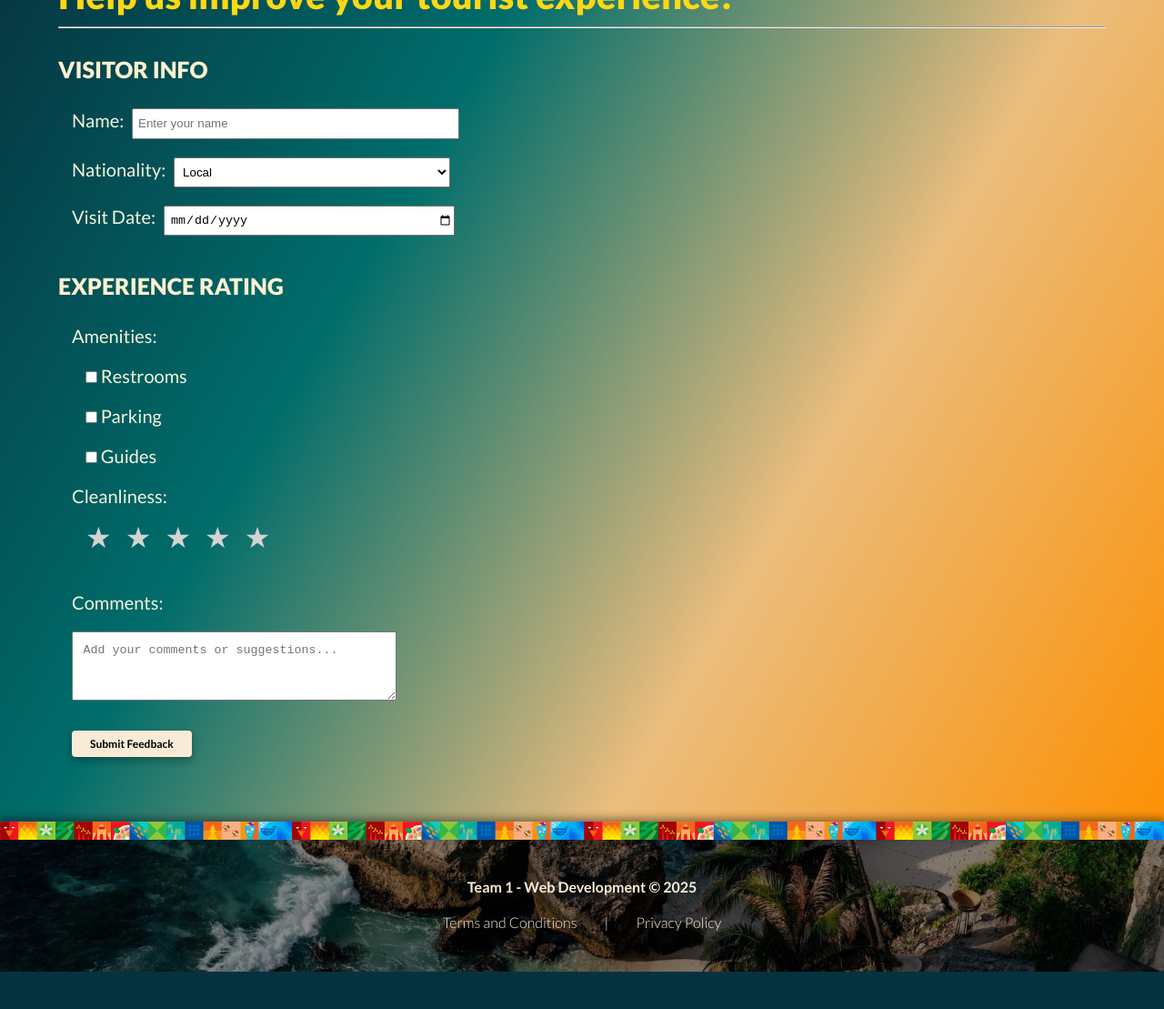
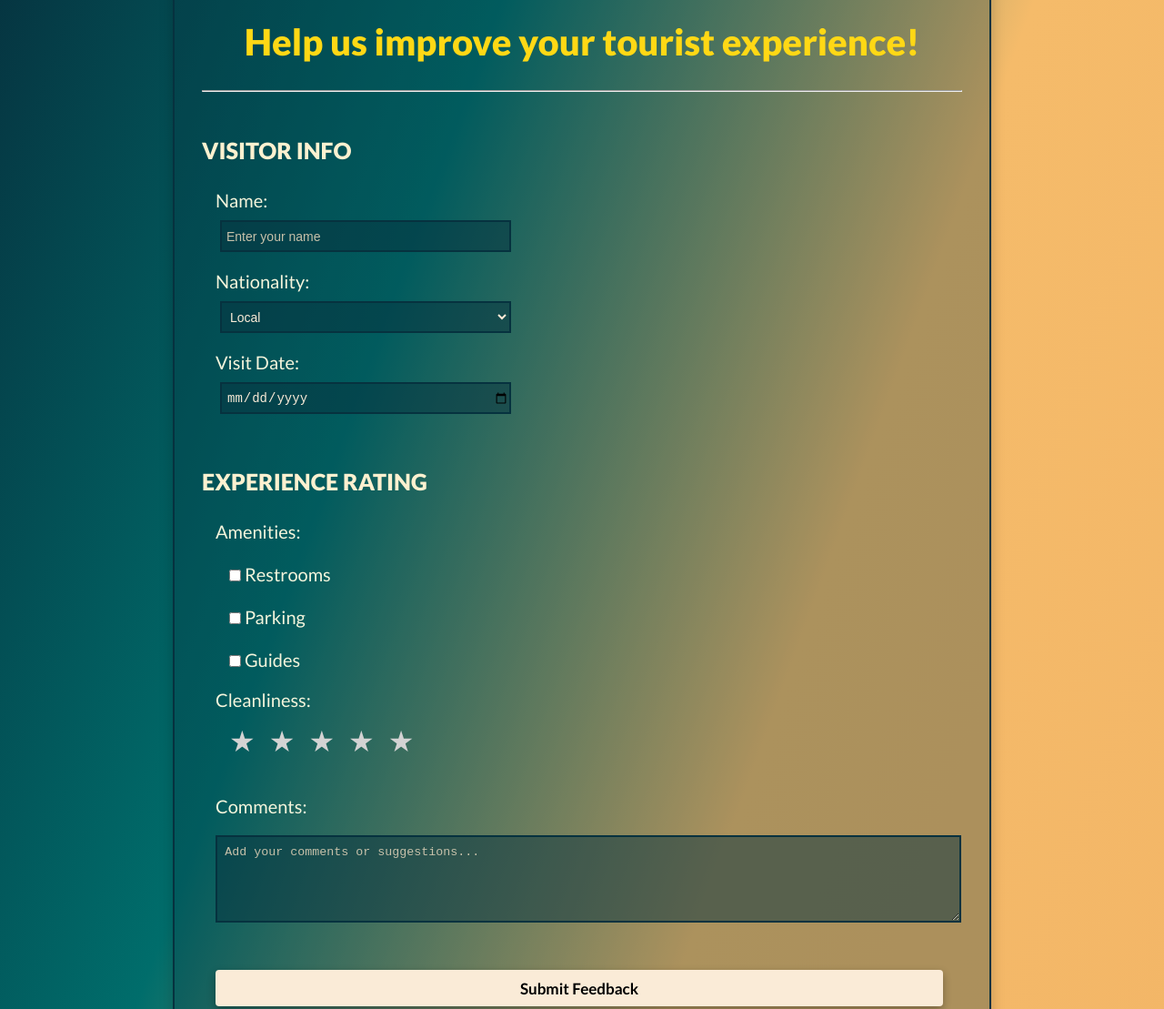
Before and after one commit to vinmonnn/TEAM-1-WEB-DEV, a plain HTML site: page index.html in a window 1280 px wide. Shown: the part 509-1618 px from the top of the page at 91% size. Before the commit the page ends 1577 px from the top, so only its background shows below. Drawn offline with Linux system fonts and the light colour scheme.

Commit message:
Update design structure

```diff
--- a/index.html
+++ b/index.html
@@ -1,3 +1,144 @@
+<!DOCTYPE html>
+<html lang="en">
+  <head>
+    <meta charset="UTF-8" />
+    <meta name="viewport" content="width=device-width, initial-scale=1.0" />
+    <link rel="stylesheet" href="style.css" />
+    <title>TEAM 1 - Web Development</title>
+  </head>
+  <body>
+    <header>
+      <h1 id="title"></h1>
+      <p id="description"></p>
+      <div class="lang-toggle-container" id="lang-toggle-container">
+        <button class="lang-toggle" onclick="setLanguage('en')">
+          <img
+            src="https://encrypted-tbn0.gstatic.com/images?q=tbn:ANd9GcTdzn-Eg59Qa0vwGWyBrRMsS-DlpFf9P0i6Tg&s"
+            alt="eng"
+          />
+          <p>EN</p>
+        </button>
+        <button class="lang-toggle" onclick="setLanguage('jpn')">
+          <img
+            src="https://vectorflags.s3.amazonaws.com/flags/jp-square-01.png"
+            alt="jpn"
+          />
+          <p>JPN</p>
+        </button>
+        <button class="lang-toggle" onclick="setLanguage('kr')">
+          <img
+            src="https://static.vecteezy.com/system/resources/previews/004/712/812/non_2x/south-korea-square-national-flag-free-vector.jpg"
+            alt="kr"
+          />
+          <p>KR</p>
+        </button>
+      </div>
+      <div class="repeat-strip" title="Love the Philippines"></div>
+    </header>
+
+    <div class="content">
+      <div class="content-container">
+        <section class="hero">
+          <br>
+          <h2 id="help_us"></h2><br>
+          <hr />
+        </section>
+
+        <main>
+          <form id="feedback-form">
+            <br>
+            <fieldset>
+              <legend id="legend_visitor"></legend>
+              <label>
+                <span id="lblName"></span>
+                <br>
+                <input
+                  type="text"
+                  id="name"
+                  required
+                  placeholder="Enter your name"
+                />
+              </label>
+              <label>
+                <span id="lblNationality"></span>
+                <br>
+                <select id="nationality">
+                  <option value="local" id="optLocal"></option>
+                  <option value="foreign" id="optForeign"></option>
+                </select>
+              </label>
+              <label>
+                <span id="lblVisitDate"></span>
+                <br>
+                <input type="date" id="visit-date" required />
+              </label>
+            </fieldset>
+
+            <br>
+            <fieldset>
+              <legend id="legend_experience"></legend>
+
+              <label id="lblAmenities"></label>
+              <label>
+                <input type="checkbox" value="Restrooms" />
+                <span id="chkRestrooms"></span>
+              </label>
+              <label>
+                <input type="checkbox" value="Parking" />
+                <span id="chkParking"></span>
+              </label>
+              <label>
+                <input type="checkbox" value="Guides" />
+                <span id="chkGuides"></span>
+              </label>
+
+              <label>
+                <span id="lblCleanliness"></span>
+                <div class="stars" id="cleanliness-rating">
+                  <input type="radio" id="star5" name="rating" value="5" />
+                  <label for="star5">★</label>
+                  <input type="radio" id="star4" name="rating" value="4" />
+                  <label for="star4">★</label>
+                  <input type="radio" id="star3" name="rating" value="3" />
+                  <label for="star3">★</label>
+                  <input type="radio" id="star2" name="rating" value="2" />
+                  <label for="star2">★</label>
+                  <input type="radio" id="star1" name="rating" value="1" />
+                  <label for="star1">★</label>
+                </div>
+              </label>
+
+
+              <label id="lblComments"></label>
+              <textarea id="comments" rows="4" cols="50" placeholder=""></textarea>
+            </fieldset>
+
+            <br>
+            <button type="submit" id="submit"></button>
+          </form>
+        </main>
+      </div>
+    </div>
+
+    <footer>
+      <div class="repeat-strip" title="Love the Philippines"></div>
+      <p id="team1_info"><b></b></p>
+      <div class="footer-container">
+        <p id="tac"></p>
+        <p> | </p>
+        <p id="privacy"></p>
+      </div>
+    </footer>
+
+    <script src="script.js"></script>
+  </body>
+</html>
+
+
+
+<!-- HTML (before applying JS:)
+
+
 <!DOCTYPE html>
 <html lang="en">
   <head>
@@ -111,3 +252,6 @@
     <script src="script.js"></script>
   </body>
 </html>
+
+
+-->
--- a/script.js
+++ b/script.js
@@ -0,0 +1,118 @@
+const translations = {
+  en: {
+    // Hero
+    title: "LOCAL TOURISM FEEDBACK",
+    description: "CHOOSE YOUR PREFERRED LANGUAGE",
+    help_us: "Help us improve your tourist experience!",
+    // VISITOR INFO
+    legend_visitor: "VISITOR INFO",
+    name: "Name:",
+    lblName: "Name:",
+    placeholderName: "Enter your name",
+    lblNationality: "Nationality:",
+    optLocal: "Local",
+    optForeign: "Foreign",
+    lblVisitDate: "Visit Date:",
+    // EXPERIENCE RATING
+    legend_experience: "EXPERIENCE RATING",
+    lblAmenities: "Amenities:",
+    chkRestrooms: "Restrooms",
+    chkParking: "Parking",
+    chkGuides: "Guides",
+    lblCleanliness: "Cleanliness:",
+    lblComments: "Comments:",
+    comments: "Add your comments or suggestions...",
+    submit: "Submit Feedback",
+    team1_info: "Team 1 - Web Development © 2025",
+    tac: "Terms and Conditions",
+    privacy: "Privacy Policy",
+  },
+  jpn: {
+    // Hero
+    title: "地域観光に関するフィードバック",
+    description: "ご希望の言語を選択してください",
+    help_us: "あなたの観光体験の向上にご協力ください！",
+    // VISITOR INFO
+    legend_visitor: "訪問者情報",
+    name: "名前",
+    lblName: "名前：",
+    placeholderName: "名前を入力してください",
+    lblNationality: "国籍：",
+    optLocal: "地元",
+    optForeign: "外国",
+    lblVisitDate: "訪問日:",
+    // EXPERIENCE RATING
+    legend_experience: "体験評価",
+    lblAmenities: "アメニティ:",
+    chkRestrooms: "トイレ",
+    chkParking: "駐車場",
+    chkGuides: "ガイド",
+    lblCleanliness: "清潔さ:",
+    lblComments: "コメント:",
+    comments: "コメントや提案を追加してください...",
+    submit: "フィードバックを送信",
+    team1_info: "チーム1 - ウェブ開発 © 2025",
+    tac: "利用規約",
+    privacy: "プライバシーポリシー",
+  },
+  kr: {
+    // Hero
+    title: "지역 관광 피드백",
+    description: "선호하는 언어를 선택하세요",
+    help_us: "귀하의 관광 경험을 개선하는 데 도움을 주세요!",
+    // VISITOR INFO
+    legend_visitor: "방문자 정보",
+    name: "이름:",
+    lblName: "이름:",
+    placeholderName: "이름을 입력하세요",
+    lblNationality: "국적:",
+    optLocal: "현지의",
+    optForeign: "외국의",
+    lblVisitDate: "방문 날짜:",
+    // EXPERIENCE RATING
+    legend_experience: "경험 평가",
+    lblAmenities: "예의:",
+    chkRestrooms: "화장실",
+    chkParking: "주차",
+    chkGuides: "가이드",
+    lblCleanliness: "청결:",
+    lblComments: "댓글:",
+    comments: "의견이나 제안을 추가하세요...",
+    submit: "피드백을 제출하다",
+    team1_info: "팀 1 - 웹 개발 © 2025",
+    tac: "이용 약관",
+    privacy: "개인정보 보호정책",
+  }
+};
+
+function setLanguage(lang) {
+  const t = translations[lang];
+  // Hero
+  document.getElementById("title").textContent = t.title;
+  document.getElementById("description").textContent = t.description;
+  document.getElementById("help_us").textContent = t.help_us;
+  // VISITOR INFO
+  document.getElementById("legend_visitor").textContent = t.legend_visitor;
+  document.getElementById("lblName").textContent = t.lblName;
+  document.getElementById("name").placeholder = t.placeholderName;
+  document.getElementById("lblNationality").textContent = t.lblNationality;
+  document.getElementById("optLocal").textContent = t.optLocal;
+  document.getElementById("optForeign").textContent = t.optForeign;
+  document.getElementById("lblVisitDate").textContent = t.lblVisitDate;
+  // EXPERIENCE RATING
+  document.getElementById("legend_experience").textContent = t.legend_experience;
+  document.getElementById("lblAmenities").textContent = t.lblAmenities;
+  document.getElementById("chkRestrooms").textContent = t.chkRestrooms;
+  document.getElementById("chkParking").textContent = t.chkParking;
+  document.getElementById("chkGuides").textContent = t.chkGuides;
+  document.getElementById("lblCleanliness").textContent = t.lblCleanliness;
+  document.getElementById("lblComments").textContent = t.lblComments;
+  document.getElementById("comments").placeholder = t.comments;
+  document.getElementById("submit").textContent = t.submit;
+  document.getElementById("team1_info").textContent = t.team1_info;
+  document.getElementById("tac").textContent = t.tac;
+  document.getElementById("privacy").textContent = t.privacy;
+}
+
+// Set default language
+setLanguage('en');
--- a/style.css
+++ b/style.css
@@ -15,7 +15,7 @@ body {
 }
 
 header {
-  position: relative; /* positioning of heaeder background*/
+  position: relative;
   height: auto;
   width: 100%;
   background-image: url(/assets/bg-header.jpg);
@@ -109,7 +109,7 @@ header > .repeat-strip {
 
 .content {
   position: relative;
-  background: linear-gradient(120deg, #06323f, #006d6b, #ebbd7d, #fc9003);
+  background: linear-gradient(110deg, #06323f, #006d6b, #f5bb6a, #f3b667);
   animation: fadeIn 1s ease-in-out;
   z-index: 1;
   padding: 5% 5% 4% 5%;
@@ -117,11 +117,22 @@ header > .repeat-strip {
   color: beige;
 }
 
+.content-container {
+  max-width: 900px;
+  margin: 0 auto;
+  padding: 30px;
+  background-color:rgb(6, 50, 63, 0.3);
+  border: 2px solid #06323f;
+  border-radius: 10px;
+  box-shadow: 0 0 15px rgba(0, 0, 0, 0.2);
+}
+
 .hero > h2 {
   font-weight: 900;
   font-size: 40px;
   padding-bottom: 10px;
   color: #ffd815;
+  text-align: center;
 }
 
 main form {
@@ -149,22 +160,23 @@ main label {
 
 main input,
 select {
-  /*
-  width: 20rem;
-  height: 2.5em;
-  */
   cursor: pointer;
   margin-left: 5px;
   padding-left: 5px;
+  font-size: 14px;
+  margin-top: 10px;
+  background-color: rgb(6, 50, 63, 0.5);
+  border: 2px solid #06323f;
+  color: antiquewhite;
 }
 
 main select {
-  width: 19rem;
+  width: 20rem;
   height: 2.5em;
 }
 
 input[type="text"] {
-  width: 22.5rem;
+  width: 20rem;
   height: 2.5em;
 }
 
@@ -199,20 +211,37 @@ input[type="checkbox"] {
 .stars label:hover,
 .stars label:hover ~ label {
   color: gold;
+  text-shadow:
+    0 0 2px #a66a02,
+    0 0 2px #a66a02,
+    0 0 2px #a66a02,
+    0 0 2px #a66a02,
+    0 0 2px #a66a02;
 }
 
 textarea {
   padding: 1%;
   margin-left: 15px;
-  width: 357px;
-  height: 76px;
+  width: 820px;
+  height: 96px;
+  max-width: 820px;
+  max-height: 96px;
+  background-color: rgb(6, 50, 63, 0.5);
+  border: 2px solid #06323f;
+  color: antiquewhite;
+}
+
+input::placeholder, textarea::placeholder {
+  color: #c7c1aa;
 }
 
 button[type="submit"] {
+  width: 800px;
+  height: 40px;
   margin-left: 15px;
   font-family: "Lato", sans-serif;
   font-weight: bolder;
-  font-size: 12px;
+  font-size: 17px;
   padding: 7px 20px;
   margin-top: 10px;
   border: 0 solid;
@@ -275,3 +304,14 @@ footer p {
   margin: 20px 15px;
   font-weight: 300;
 }
+
+@media (max-width: 768px) {
+
+  .lang-toggle-container {
+    flex-direction: column;
+    align-items: center;
+    gap: 20px;
+    margin: 20px 0;
+  }
+
+}
```
